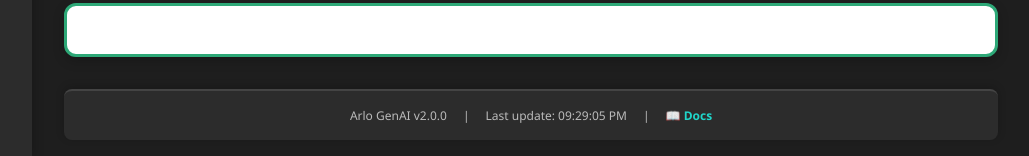
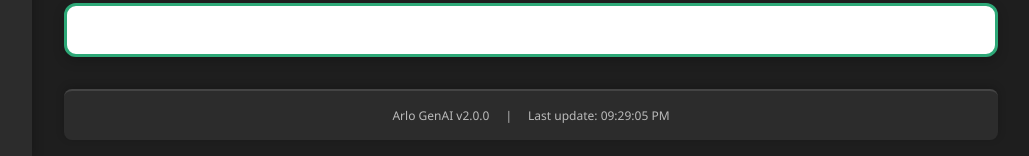
Before and after one commit to JorgeGilTV/LLM_ChatBot_Llama3, a Flask app: page / in a window 1280 px wide. Shown: the part 663-819 px from the top of the page, without its empty margins (250-1279 px from the left). Run offline with Flask 3, Linux system fonts and the light colour scheme; data that the repository does not hold is empty.

Commit message:
Remove GitHub link from footer
Co-authored-by: Cursor <cursoragent@cursor.com>

```diff
--- a/multi-agent-mcp/templates/index.html
+++ b/multi-agent-mcp/templates/index.html
@@ -99,8 +99,6 @@
                 <span>Arlo GenAI v2.0.0</span>
                 <span>|</span>
                 <span id="last-update">Last update: --</span>
-                <span>|</span>
-                <a href="https://github.com/JorgeGilTV/LLM_ChatBot_Llama3" target="_blank">📖 Docs</a>
             </div>
         </footer>
     </main>
```
